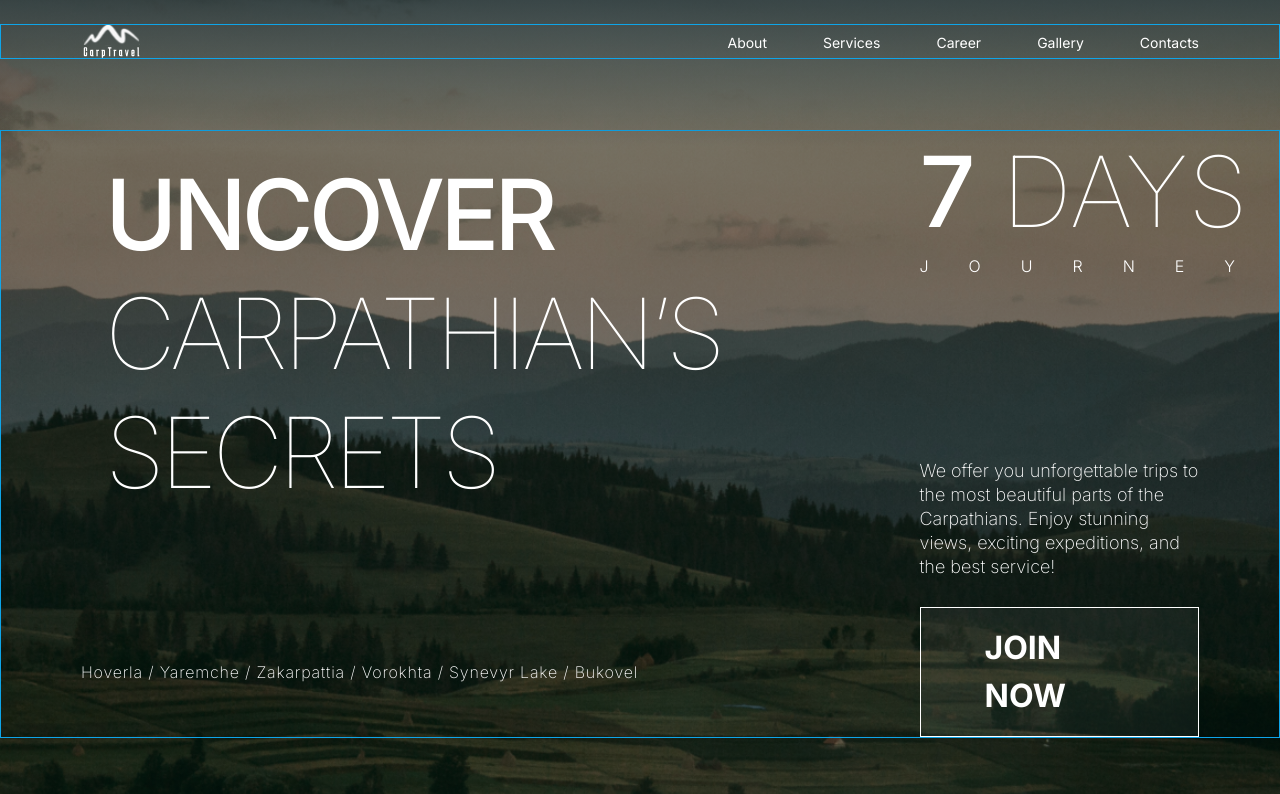
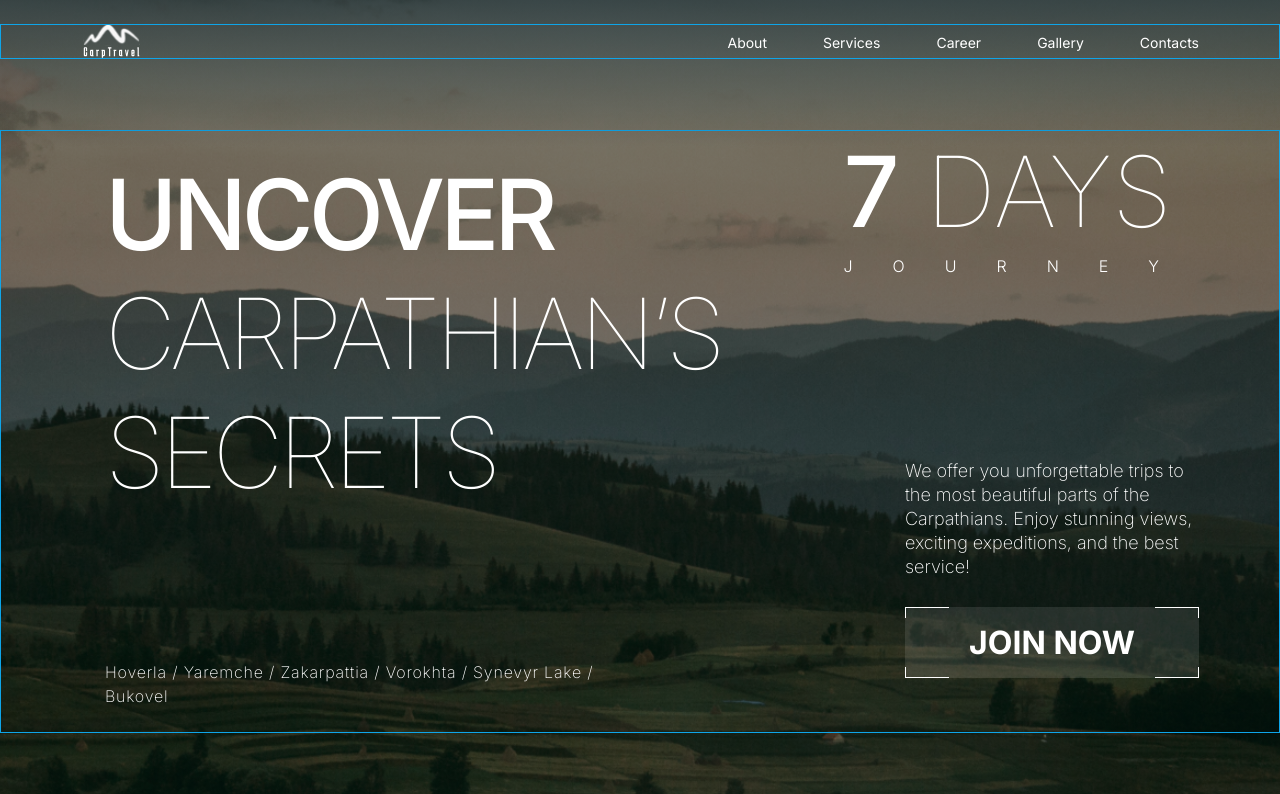
Before and after one commit to darynakarmazin/carp-travel, a Next.js app: page / in a window 1280 px wide. Shown: the top 794 px of the page. Built offline with nearby package versions, Linux system fonts and the light colour scheme.

Commit message:
Added custom border to Join Button

```diff
--- a/src/app/globals.css
+++ b/src/app/globals.css
@@ -75,6 +75,23 @@ img {
   clip: rect(0 0 0 0);
   clip-path: inset(50%);
   margin: -1px;
+}
+
+.join-btn {
+  position: relative;
+  height: 71px;
+}
+.join-btn::after {
+  position: absolute;
+  left: 0;
+  top: 0;
+  content: url(/icon/deck-left-frame.svg);
+}
+.join-btn::before {
+  position: absolute;
+  right: 0;
+  top: 0;
+  content: url(/icon/deck-right-frame.svg);
 }
 
 .header-section {
--- a/src/components/Hero/Hero.tsx
+++ b/src/components/Hero/Hero.tsx
@@ -1,8 +1,6 @@
-"use client";
-
-import { Link } from "react-scroll";
 import Container from "../Container";
 import heroData from "../../data/hero.json";
+import JoinButton from "../JoinButton";
 const { title, cities, slogan, description, buttonText } = heroData;
 
 function Hero() {
@@ -18,12 +16,12 @@ function Hero() {
               {title[2]}
             </h1>
             <p
-              className={`text-base font-extralight leading-normal tracking-wider mb-6`}
+              className={`text-base font-extralight leading-normal tracking-wider pl-6 mb-6`}
             >
               {cities}
             </p>
           </div>
-          <div className={`w-1/4 flex flex-col items-end`}>
+          <div className={`flex flex-col items-end`}>
             <div
               className={`w-full mb-[181px] text-[98px] leading-tight font-medium`}
             >
@@ -35,20 +33,11 @@ function Hero() {
                 {slogan[2]}
               </p>
             </div>
-            <div className={`max-w-[294px]`}>
+            <div className={`w-[294px]`}>
               <p className={`text-[18px] leading-6 font-extralight mb-[28px]`}>
                 {description}
               </p>
-              <Link
-                className={`${"join-btn"} flex justify-center w-full py-4 px-16 bg-white bg-opacity-5 border border-white text-[32px] font-bold hover:underline focus:underline`}
-                to="contacts"
-                spy={true}
-                smooth={true}
-                duration={1500}
-                href="/"
-              >
-                {buttonText}
-              </Link>
+              <JoinButton buttonText={buttonText} />
             </div>
           </div>
         </div>
--- /dev/null
+++ b/src/components/JoinButton.tsx
@@ -0,0 +1,24 @@
+"use client";
+
+import { Link } from "react-scroll";
+
+interface JoinButtonProps {
+  buttonText: string;
+}
+
+function JoinButton({ buttonText }: JoinButtonProps) {
+  return (
+    <Link
+      className={`${"join-btn"} flex justify-center w-full py-4 px-14 bg-white bg-opacity-10 text-[32px] leading-tight font-bold hover:bg-opacity-20 focus:bg-opacity-20`}
+      to="contacts"
+      spy={true}
+      smooth={true}
+      duration={1500}
+      href="/"
+    >
+      {buttonText}
+    </Link>
+  );
+}
+
+export default JoinButton;
```
Also changed, not shown: public/icon/deck-left-frame.svg (added), public/icon/deck-right-frame.svg (added).
